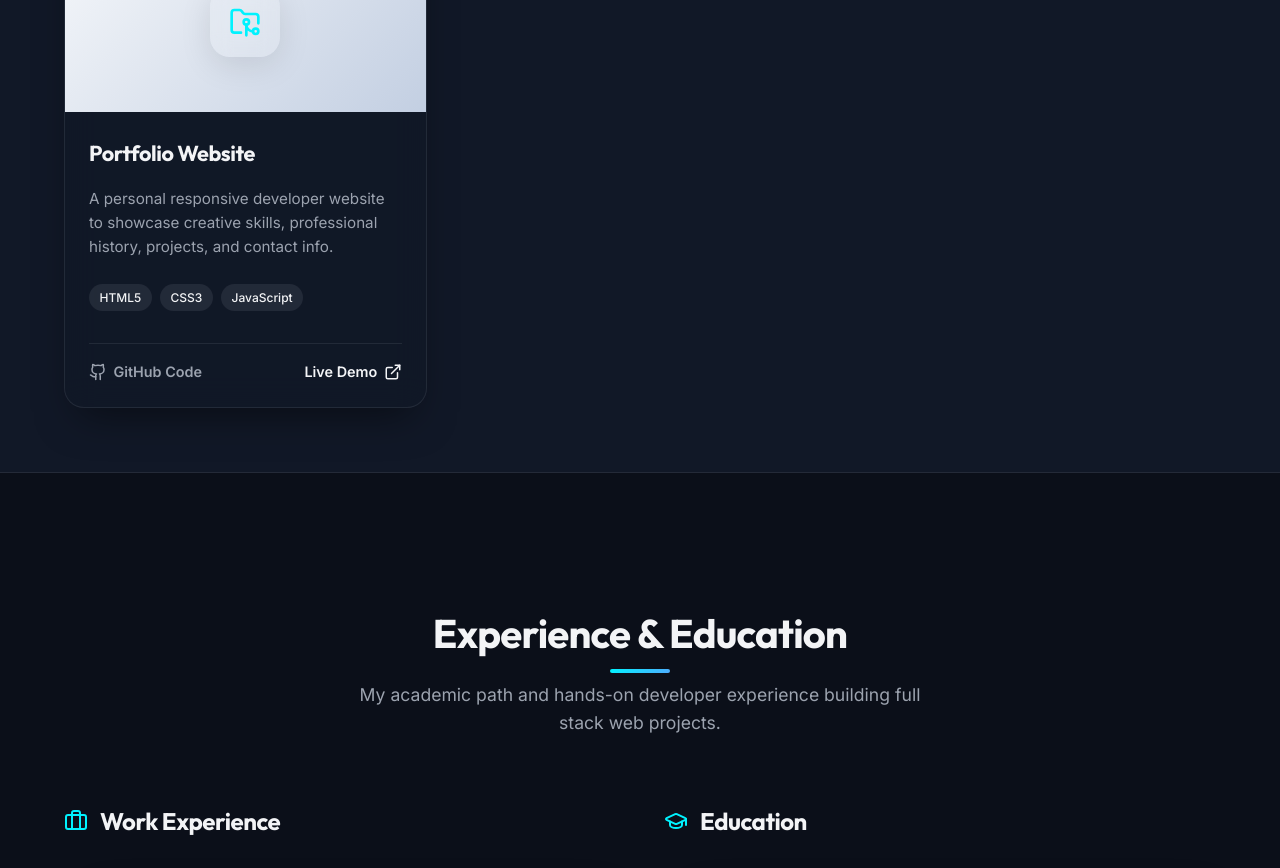
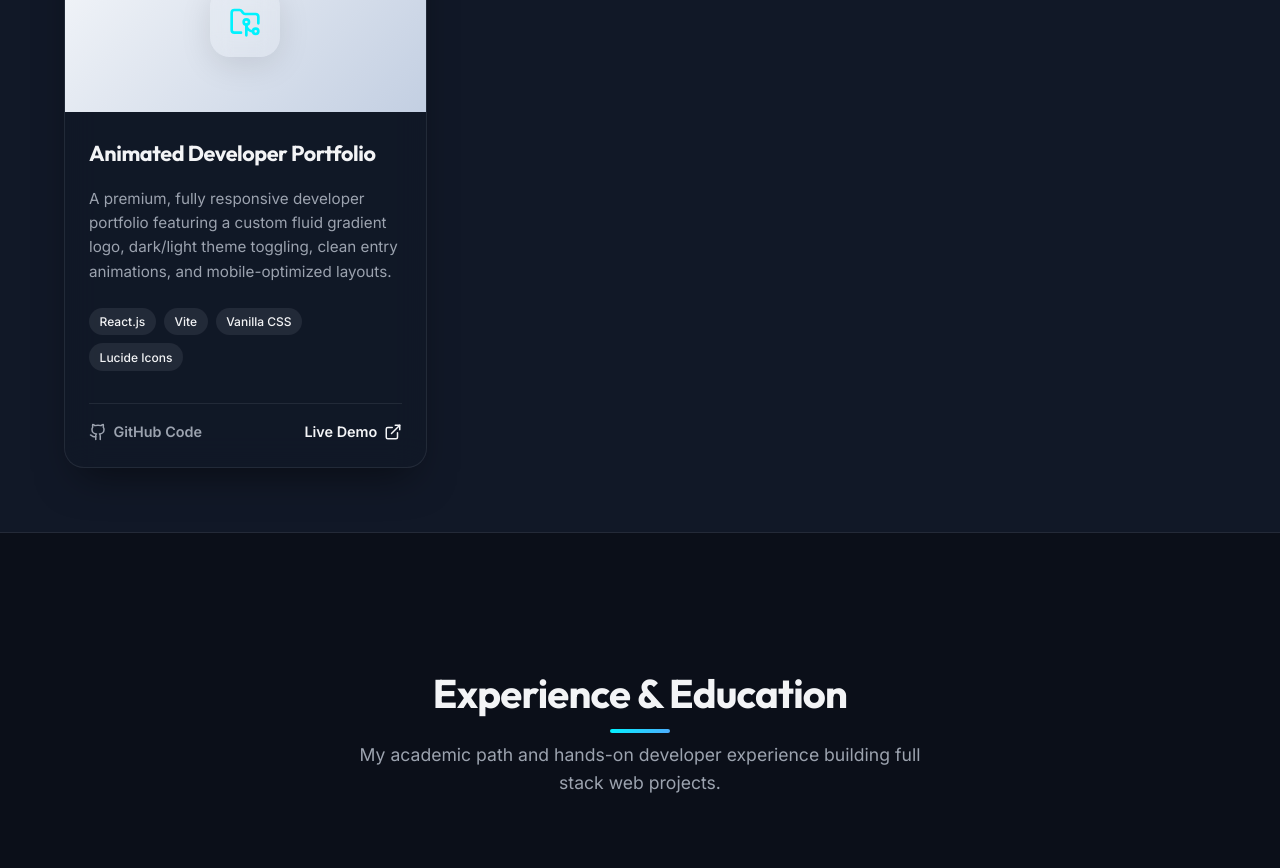
Before and after one commit to maheshvaishnav34/portfolio, a React (Vite) app: page / in a window 1280 px wide. Shown: the part 3960-4828 px from the top of the page. Built offline with nearby package versions, Linux system fonts and the light colour scheme.

Commit message:
style: update portfolio project metadata and open demo link in new tab

```diff
--- a/src/components/Projects.jsx
+++ b/src/components/Projects.jsx
@@ -47,12 +47,12 @@ export default function Projects() {
     },
     {
       id: 4,
-      title: 'Portfolio Website',
-      description: 'A personal responsive developer website to showcase creative skills, professional history, projects, and contact info.',
-      tech: ['HTML5', 'CSS3', 'JavaScript'],
+      title: 'Animated Developer Portfolio',
+      description: 'A premium, fully responsive developer portfolio featuring a custom fluid gradient logo, dark/light theme toggling, clean entry animations, and mobile-optimized layouts.',
+      tech: ['React.js', 'Vite', 'Vanilla CSS', 'Lucide Icons'],
       category: 'frontend',
-      github: 'https://github.com/maheshvaishnav34',
-      demo: '#',
+      github: 'https://github.com/maheshvaishnav34/portfolio',
+      demo: 'https://github.com/maheshvaishnav34/portfolio',
       color: 'linear-gradient(135deg, #f5f7fa 0%, #c3cfe2 100%)', // Clean light gray/blue gradient
       icon: <FolderGit2 size={32} style={{ color: 'var(--accent)' }} />,
     },
@@ -211,6 +211,8 @@ export default function Projects() {
                   </a>
                   <a
                     href={project.demo}
+                    target="_blank"
+                    rel="noopener noreferrer"
                     style={{
                       display: 'flex',
                       alignItems: 'center',
```
